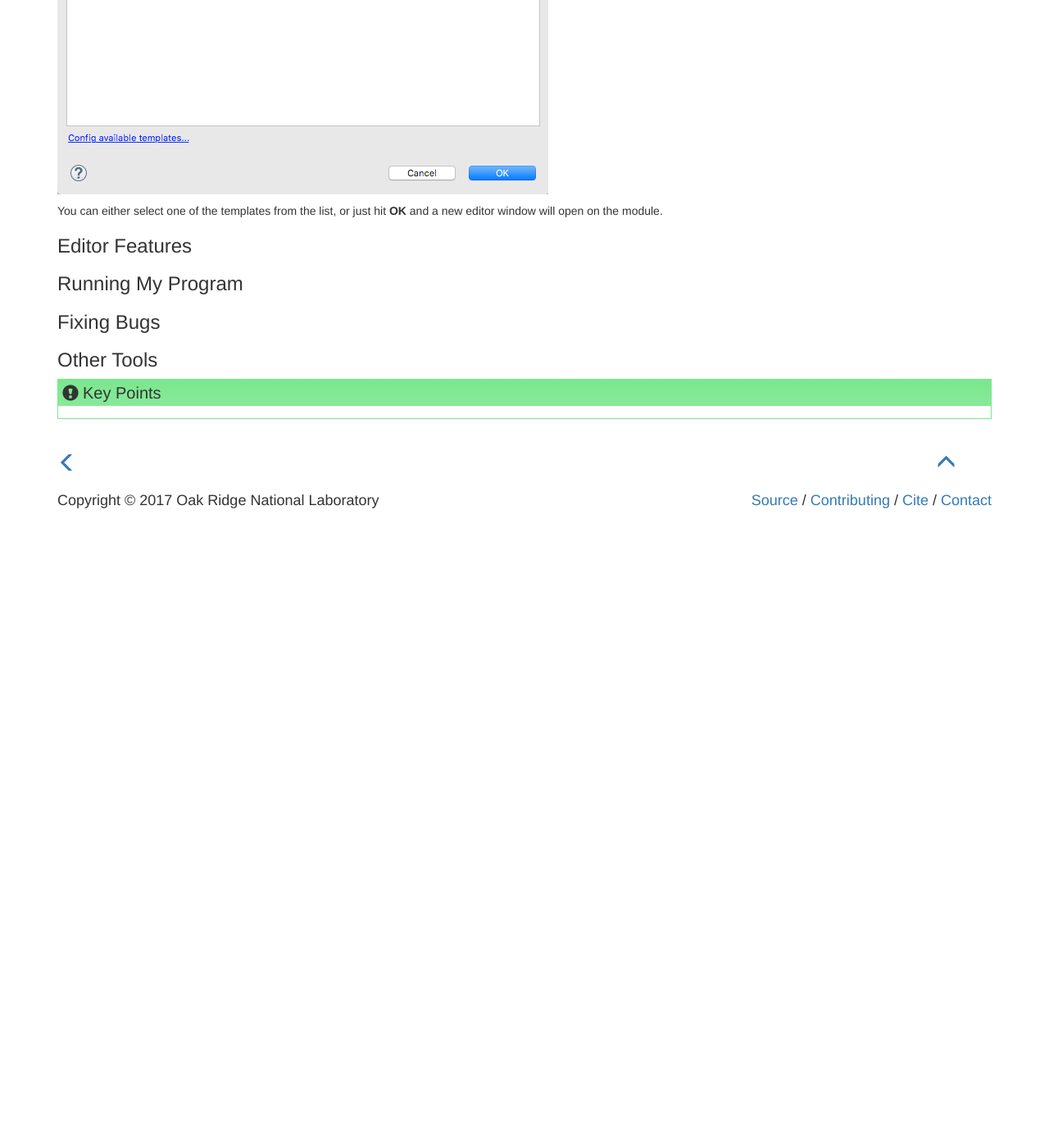
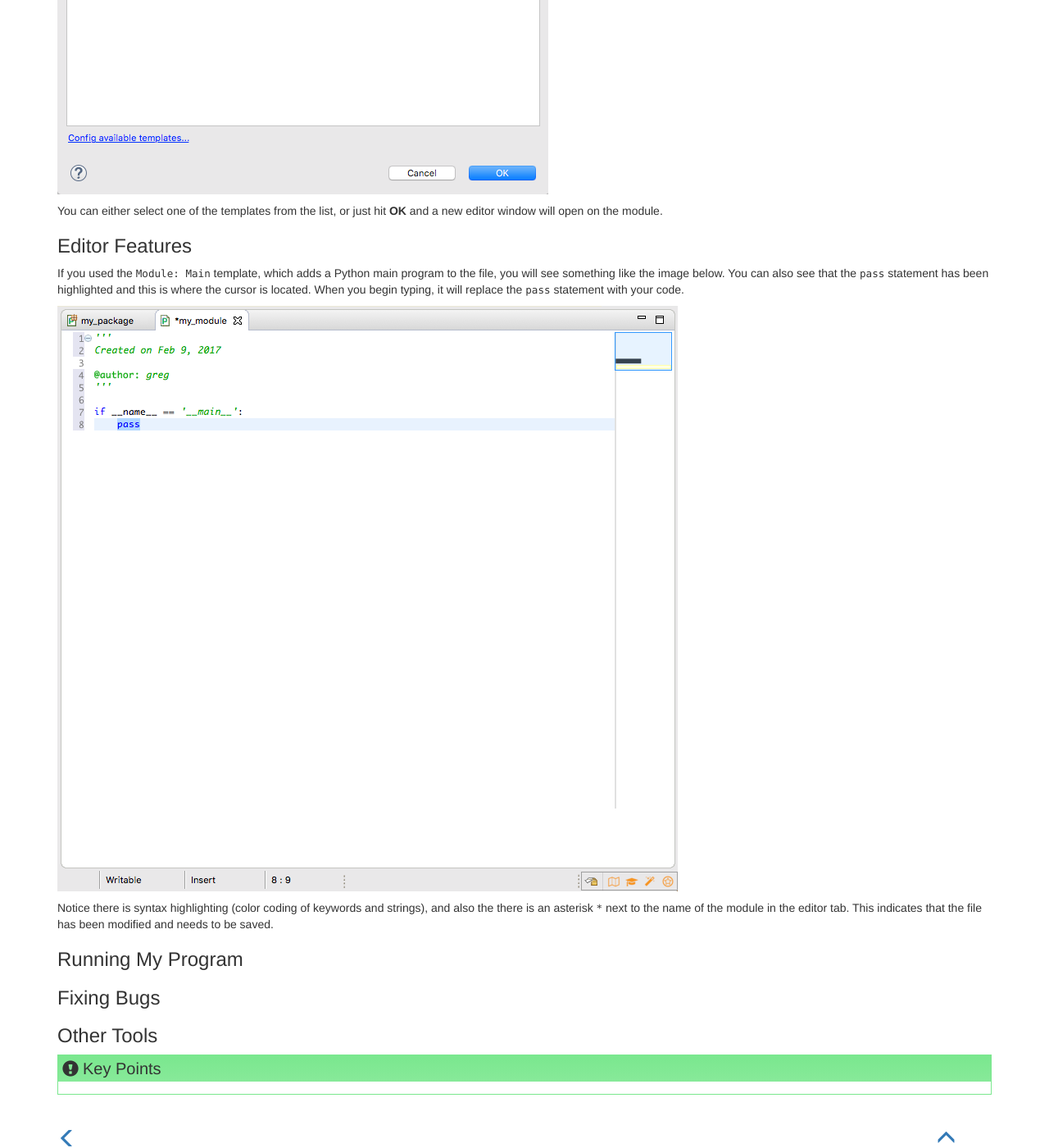
Before and after one commit to ornl-ssd/python-dev-env, a Jekyll site: the page built from _episodes/03-pydev.md, in a window 1280 px wide and 1400 px high, scrolled down 6173 px. Shown: the whole window at 82% size. Built offline with Jekyll 4.4.1, drawn with Linux system fonts in a browser that asks for light colours; before the commit the page ends 6803 px from its top, so only the background shows below that.

Commit message:
Editor
Signed-off-by: Watson, Gregory <g.watson@computer.org>

```diff
--- a/_episodes/03-pydev.md
+++ b/_episodes/03-pydev.md
@@ -126,6 +126,15 @@ You can either select one of the templates from the list, or just hit **OK** and
 
 ### Editor Features
 
+If you used the `Module: Main` template, which adds a Python main program to the file, you will see something like
+the image below. You can also see that the `pass` statement has been highlighted and this is where the cursor is
+located. When you begin typing, it will replace the `pass` statement with your code.
+
+<img src="{{ site.github.url }}/fig/03-pydev-editor.png">
+
+Notice there is syntax highlighting (color coding of keywords and strings), and also the there is an asterisk `*` next to
+the name of the module in the editor tab. This indicates that the file has been modified and needs to be saved.
+
 ### Running My Program
 
 ### Fixing Bugs
```
Also changed, not shown: fig/03-pydev-editor.png (added).
